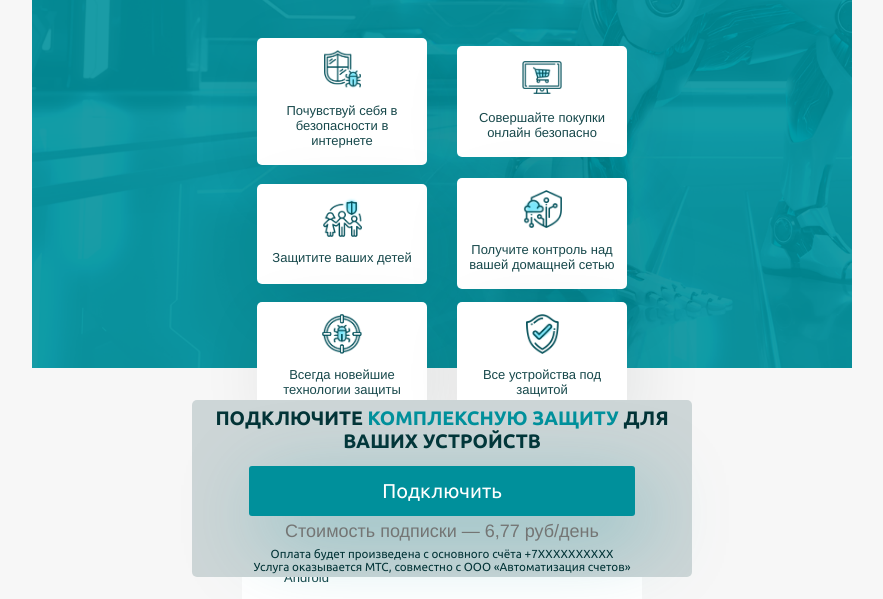
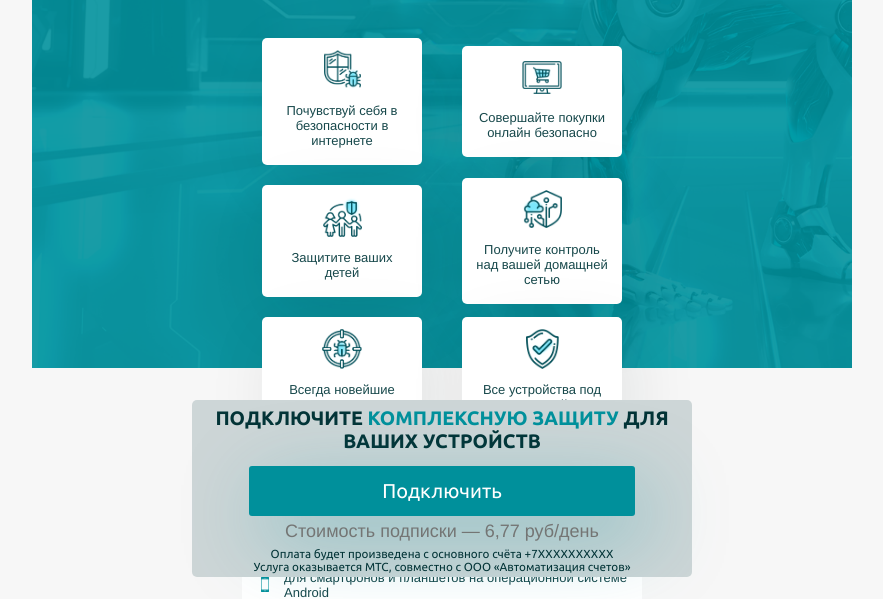
Before and after one commit to Grant-Inna/Landings_MTC-Eset-family, a website: page production/index.html in a window 1280 px wide. Shown: the part 217-816 px from the top of the page, without its empty margins (198-1081 px from the left). Drawn offline with nearby package versions, Linux system fonts and the light colour scheme; a web font is replaced by a local one.

Commit message:
Edited topInfo__block min-width

```diff
--- a/src/css/style.less
+++ b/src/css/style.less
@@ -198,7 +198,7 @@ a {
   border-radius: 5px;
 
   width: 40%;
-  min-width: 170px;
+  min-width: 150px;
   min-height: 100px;
   margin: 0 auto 1rem;
 
```
Also changed, not shown: production/css/style.min.css.
